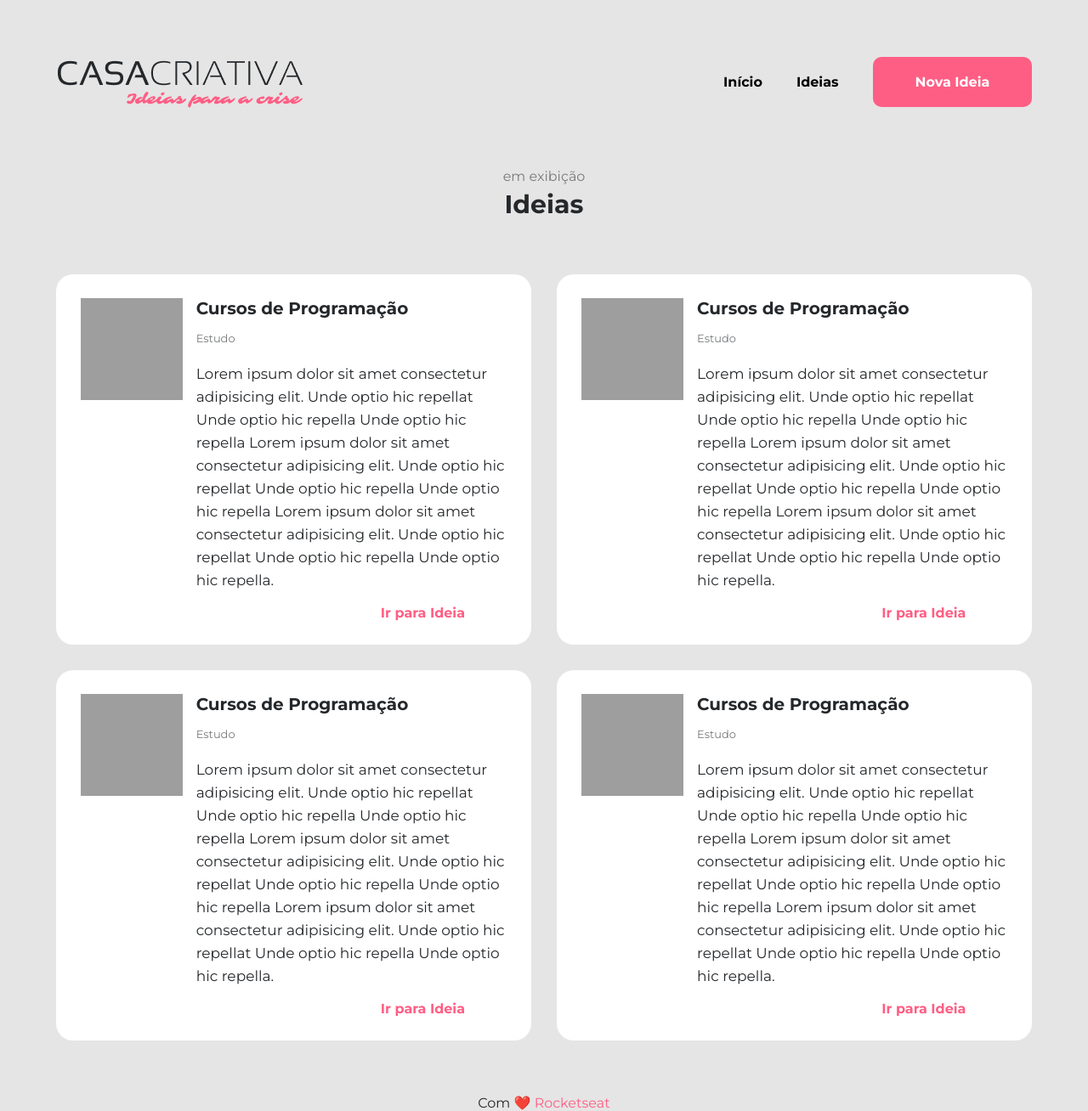
After one commit to ArlanBiati/casa_criativa, a web app: file ideias.html in a window 1280 px wide. The commit adds this page. Shown: the whole page at 85% size. Run offline with its HTML, style and script files only (its server is not run), Linux system fonts and the light colour scheme; grey boxes are pictures that could not be loaded.

Commit message:
Chore: Finalizado pagina dois

```diff
--- /dev/null
+++ b/css/ideias.css
@@ -0,0 +1,245 @@
+*{
+  margin: 0;
+  padding: 0;
+  box-sizing: border-box;
+  font-family: 'Montserrat', sans-serif;
+}
+
+html, body {
+  height: 100%;
+  background-color: #e5e5e5;
+  color: #25282b;
+}
+
+.container {
+  max-width: 1200px;
+  width: 100%;
+  margin: 0 auto;
+  padding: 0 2%;
+}
+
+/* ============= HEADER ================== */
+
+header {
+  max-height: 70px;
+  height: 100%;
+  margin: 5% 0;
+}
+
+nav {
+  display: grid;
+  grid-template-columns: 1fr 1fr;
+  justify-items: center;
+  align-items: center;
+}
+
+nav img {
+  justify-self: start;
+}
+
+nav div {
+  justify-self: end;
+  display: flex;
+}
+
+nav div li {
+  list-style: none;
+  margin-left: 40px;
+}
+
+nav div li a {
+  text-decoration: none;
+  color: black;
+  font-weight: bold;
+}
+
+nav div li a.button {
+  background-color: #FF5e84;
+  color: white;
+  padding: 20px 50px;
+  border-radius: 10px;
+}
+
+/* ============ SECTION ==============*/
+
+section.ideias {
+  text-align: center;
+  margin: 5% 0;
+}
+
+section.ideias p {
+  color: #787a7c;
+  margin-bottom: 5px;
+}
+
+section.ideias h1 {
+  font-size: 30px;
+}
+
+/* =================== MAIN ================ */
+
+main .ideias {
+  display: grid;
+  grid-template-columns: 1fr 1fr;
+  gap: 30px;
+}
+
+main .card-ideia {
+  display: grid;
+  grid-template-columns: 1fr 3fr;
+  justify-items: center;
+  background-color: white;
+  border-radius: 20px;
+  padding: 5%;
+  gap: 15px;
+}
+
+.card-ideia img {
+  width: 120px;
+  height: 120px;
+}
+
+.card-ideia .card-description {
+  display: grid;
+}
+
+.card-ideia .card-description h1 {
+  font-size: 20px;
+}
+
+.card-ideia .card-description p.modality {
+  font-size: 13px;
+  color: #787a7c;
+  margin: 10px 0 15px 0;
+}
+
+.card-ideia .card-description p {
+  font-size: 17px;
+  line-height: 27px;
+}
+
+.card-ideia .card-description a {
+  text-decoration: none;
+  margin-right: 50px;
+  margin-top: 15px;
+  justify-self: end;
+  color: #FF5e84;
+  font-weight: bold;
+}
+
+/* ============= FOOTER ================ */
+
+footer {
+  text-align: center;
+  margin: 5% 0;
+}
+
+footer p a{
+  text-decoration: none;
+  color: #FF5e84;
+}
+
+/* ============= HOVER ============ */
+
+nav li a:hover {
+  color: #FF5e84;
+  transition: 400ms;
+}
+
+nav li a.button:hover {
+  background-color: #0984e3;
+  transition: 400ms;
+  text-decoration: none;
+}
+
+.card-ideia:hover {
+  border: 2px solid #0984e3;
+}
+
+
+/* ============== MODAL ============== */
+
+.modal {
+  background-color: #ff5e84;
+  position: absolute;
+  top: 5%;
+  left: 20%;
+  height: 90vh;
+  width: 60vw;
+  display: flex;
+  border-radius: 20px;
+
+
+}
+
+.content {
+  margin: 40px auto;
+  color: white;
+}
+
+.content h1 {
+  text-align: center;
+  margin-bottom: 10px;
+  text-transform: uppercase;
+}
+
+.content form {
+  width: 80%;
+  max-width: 800px;
+  margin: 0 auto;
+
+  display: grid;
+
+  grid-template-columns: 1fr 1fr;
+
+  gap: 05%;
+}
+
+.content form div:nth-child(3),
+.content form div:nth-child(4),
+.content form div:nth-child(5) {
+  grid-column: span 2;
+}
+
+.content form input, form textarea {
+  width: 100%;
+  padding: 12px;
+  border-radius: 6px;
+  border: 1px solid rgba(141, 25, 52, 0.5);
+  font-size: 16px;
+  outline: none;
+}
+
+.content form label {
+  font-weight: bold;
+  line-height: 32px;
+  letter-spacing: 0.2px;
+}
+
+.content form button {
+  border: none;
+  background-color: white;
+  width: 150px;
+  height: 40px;
+  border-radius: 6px;
+  cursor: pointer;
+  align-self: flex-end;
+  font-size: 16px;
+  font-weight: bold;
+  color: #FF5e84;
+}
+
+.content form button.salvar {
+  justify-self: flex-end;
+}
+
+.content form button:hover {
+  background-color: #0984e3;
+  color: white;
+  text-decoration: none;
+  transition: 400ms;
+}
+
+.hide {
+  display: none;
+}
--- /dev/null
+++ b/ideias.html
@@ -0,0 +1,158 @@
+<!DOCTYPE html>
+<html lang="pt-BR">
+  <head>
+    <meta charset="UTF-8">
+    <meta name="viewport" content="width=device-width, initial-scale=1.0">
+    <link href="https://fonts.googleapis.com/css?family=Montserrat:400,500,700&display=swap" rel="stylesheet">
+    <link rel="stylesheet" href="css/ideias.css">
+    <title>Ideias - Casa Criativa</title>
+  </head>
+
+  <body>
+
+    <header>
+      <div class="container">
+        <nav>
+          <img src="img/logo.png" alt="imagem da logomarca">
+          <div>
+            <li><a href="#">Início</a></li>
+            <li><a href="#">Ideias</a></li>
+            <li><a href="#" class="button" onclick="onOff()">Nova Ideia</a></li>
+          </div>
+        </nav>
+      </div>
+    </header>
+
+    <section class="ideias">
+      <div class="container">
+        <p>em exibição</p>
+        <h1>Ideias</h1>
+      </div>
+    </section>
+
+    <main class="container">
+
+      <div class="ideias">
+
+        <div class="card-ideia">
+          <img src="https://image.flaticon.com/icons/svg/1055/1055672.svg" alt="Icone curso programação">
+          <div class="card-description">
+            <h1>Cursos de Programação</h1>
+            <p class="modality">Estudo</p>
+            <p>
+                Lorem ipsum dolor sit amet consectetur adipisicing elit.
+                Unde optio hic repellat Unde optio hic repella Unde optio hic repella
+                Lorem ipsum dolor sit amet consectetur adipisicing elit.
+                Unde optio hic repellat Unde optio hic repella Unde optio hic repella
+                Lorem ipsum dolor sit amet consectetur adipisicing elit.
+                Unde optio hic repellat Unde optio hic repella Unde optio hic repella.
+              </p>
+            <a href="#">Ir para Ideia</a></p>
+          </div>
+        </div>
+
+        <div class="card-ideia">
+          <img src="https://image.flaticon.com/icons/svg/1055/1055672.svg" alt="Icone curso programação">
+          <div class="card-description">
+            <h1>Cursos de Programação</h1>
+            <p class="modality">Estudo</p>
+            <p>
+              Lorem ipsum dolor sit amet consectetur adipisicing elit.
+              Unde optio hic repellat Unde optio hic repella Unde optio hic repella
+              Lorem ipsum dolor sit amet consectetur adipisicing elit.
+              Unde optio hic repellat Unde optio hic repella Unde optio hic repella
+              Lorem ipsum dolor sit amet consectetur adipisicing elit.
+              Unde optio hic repellat Unde optio hic repella Unde optio hic repella.
+              </p>
+            <a href="#">Ir para Ideia</a></p>
+          </div>
+        </div>
+
+        <div class="card-ideia">
+          <img src="https://image.flaticon.com/icons/svg/1055/1055672.svg" alt="Icone curso programação">
+          <div class="card-description">
+            <h1>Cursos de Programação</h1>
+            <p class="modality">Estudo</p>
+            <p>
+              Lorem ipsum dolor sit amet consectetur adipisicing elit.
+              Unde optio hic repellat Unde optio hic repella Unde optio hic repella
+              Lorem ipsum dolor sit amet consectetur adipisicing elit.
+              Unde optio hic repellat Unde optio hic repella Unde optio hic repella
+              Lorem ipsum dolor sit amet consectetur adipisicing elit.
+              Unde optio hic repellat Unde optio hic repella Unde optio hic repella.
+              </p>
+            <a href="#">Ir para Ideia</a></p>
+          </div>
+        </div>
+
+        <div class="card-ideia">
+          <img src="https://image.flaticon.com/icons/svg/1055/1055672.svg" alt="Icone curso programação">
+          <div class="card-description">
+            <h1>Cursos de Programação</h1>
+            <p class="modality">Estudo</p>
+            <p>
+              Lorem ipsum dolor sit amet consectetur adipisicing elit.
+              Unde optio hic repellat Unde optio hic repella Unde optio hic repella
+              Lorem ipsum dolor sit amet consectetur adipisicing elit.
+              Unde optio hic repellat Unde optio hic repella Unde optio hic repella
+              Lorem ipsum dolor sit amet consectetur adipisicing elit.
+              Unde optio hic repellat Unde optio hic repella Unde optio hic repella.
+              </p>
+            <a href="#">Ir para Ideia</a></p>
+          </div>
+        </div>
+
+      </div>
+
+    </main>
+
+    <footer>
+      <p class="footer">Com ❤️
+        <a href="https://www.rocketseat.com.br">Rocketseat</a>
+      </p>
+    </footer>
+
+    <!--Modal-->
+
+    <div class="modal hide">
+      <div class="content">
+        <h1>Nova Ideia</h1>
+        <form action="">
+
+          <div class="input-wrapper">
+            <label for="title">Título da Ideia</label>
+            <input type="text" name="title" placeholder="Título">
+          </div>
+
+          <div class="input-wrapper">
+            <label for="category">Categoria</label>
+            <input type="text" name="category" placeholder="Categoria">
+          </div>
+
+          <div class="input-wrapper">
+            <label for="image">Link da Imagem</label>
+            <input type="url" name="image" placeholder="Link da Imagem">
+          </div>
+
+          <div class="input-wrapper">
+            <label for="">Digite uma descrição para essa ideia</label>
+            <textarea name="description" cols="30" rows="10" placeholder="Escreva aqui sua descrição."></textarea>
+          </div>
+
+          <div class="input-wrapper">
+            <label for="link">Link da Ideia</label>
+            <input type="url" name="link" placeholder="Link da Ideia">
+          </div>
+
+          <button class="voltar" onclick="onOff()">Voltar</button>
+          <button class="salvar">Salvar</button>
+
+        </form>
+      </div>
+    </div>
+
+    <script src="js/script.js"></script>
+
+
+  </body>
+</html>
--- a/js/script.js
+++ b/js/script.js
@@ -1,8 +1,6 @@
-document
-  .querySelector("button.fat")
-  .addEventListener("click", function () {
-    document
-      .querySelector("p.footer")
-      .classList
-      .toggle("hide")
-  })
+function onOff () {
+  document
+    .querySelector("div.modal")
+    .classList
+    .toggle("hide")
+}
```
Also changed, not shown: css/style.css (+88 -3 lines), index.html (+41 -2 lines).
